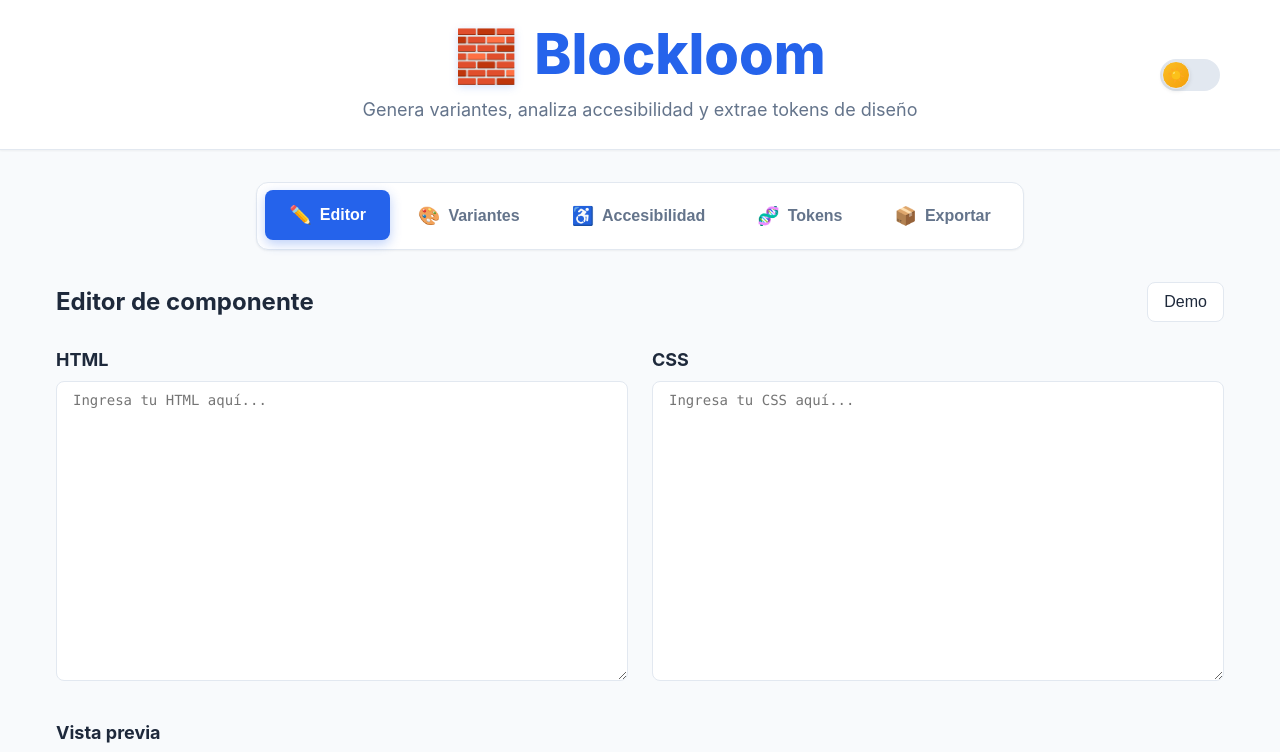
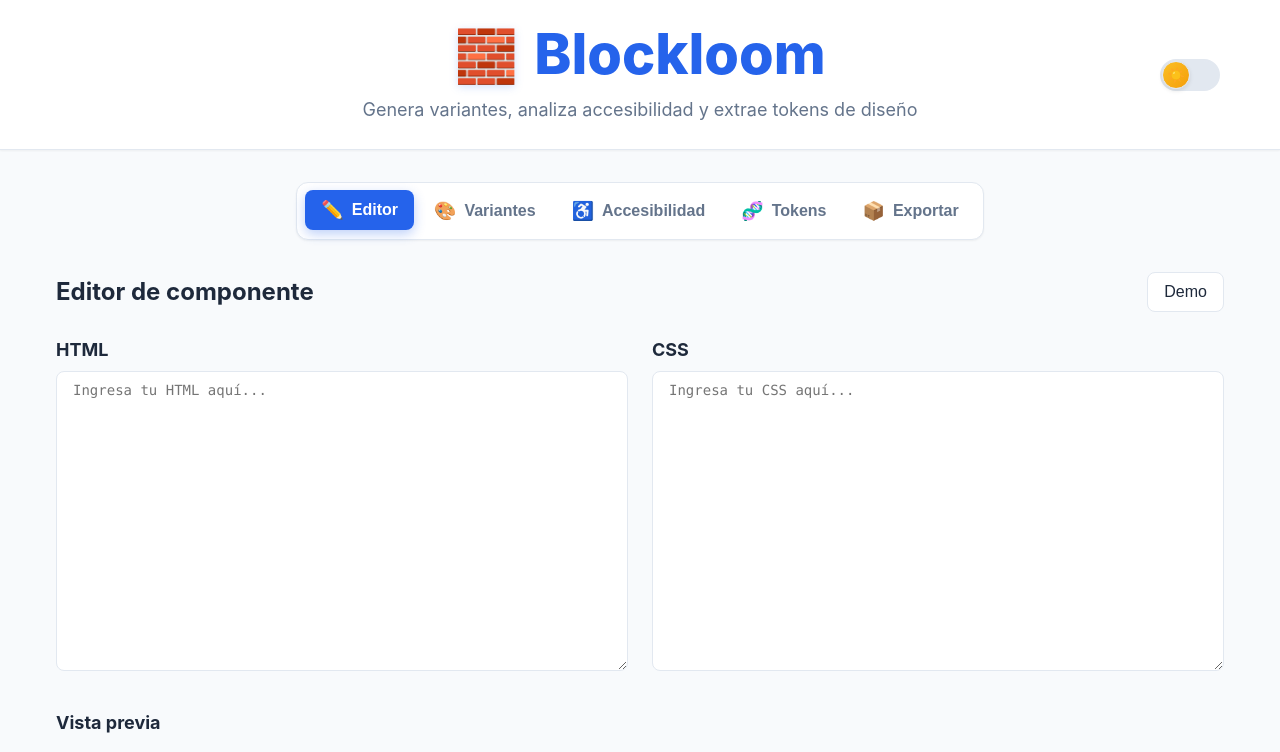
Before and after one commit to CALR0/Blockloom-app, a Svelte app: page / in a window 1280 px wide. Shown: the top 752 px of the page. Built offline with nearby package versions, Linux system fonts and the light colour scheme.

Commit message:
Adjust padding for active button in TabNavigation

```diff
--- a/src/components/navigation/TabNavigation.svelte
+++ b/src/components/navigation/TabNavigation.svelte
@@ -51,7 +51,7 @@
     display: flex;
     align-items: center;
     gap: var(--spacing-sm);
-    padding: var(--spacing-md) var(--spacing-lg);
+    padding: var(--spacing-sm) var(--spacing-md);
     border: none;
     background: transparent;
     color: var(--color-text-muted);
@@ -62,7 +62,8 @@
     transition: all 0.2s cubic-bezier(0.4, 0, 0.2, 1);
     white-space: nowrap;
     position: relative;
-    min-height: 48px;
+    min-height: 40px;
+    width: fit-content;
   }
 
   .tab-button:hover:not(.active) {
@@ -76,15 +77,18 @@
     color: white;
     box-shadow: 0 4px 12px rgba(37, 99, 235, 0.3);
     transform: translateY(-1px);
+    padding: var(--spacing-sm) var(--spacing-md);
   }
 
   .tab-icon {
     font-size: var(--font-size-lg);
     line-height: 1;
+    flex-shrink: 0;
   }
 
   .tab-label {
     font-weight: 600;
+    flex-shrink: 0;
   }
 
   @media (max-width: 768px) {
@@ -102,6 +106,10 @@
     .tab-button {
       padding: var(--spacing-sm) var(--spacing-md);
       min-height: 44px;
+    }
+
+    .tab-button.active {
+      padding: var(--spacing-sm) var(--spacing-md);
     }
 
     .tab-label {
@@ -127,5 +135,9 @@
       padding: var(--spacing-sm);
       min-width: 48px;
     }
+
+    .tab-button.active {
+      padding: var(--spacing-sm);
+    }
   }
 </style>
```
